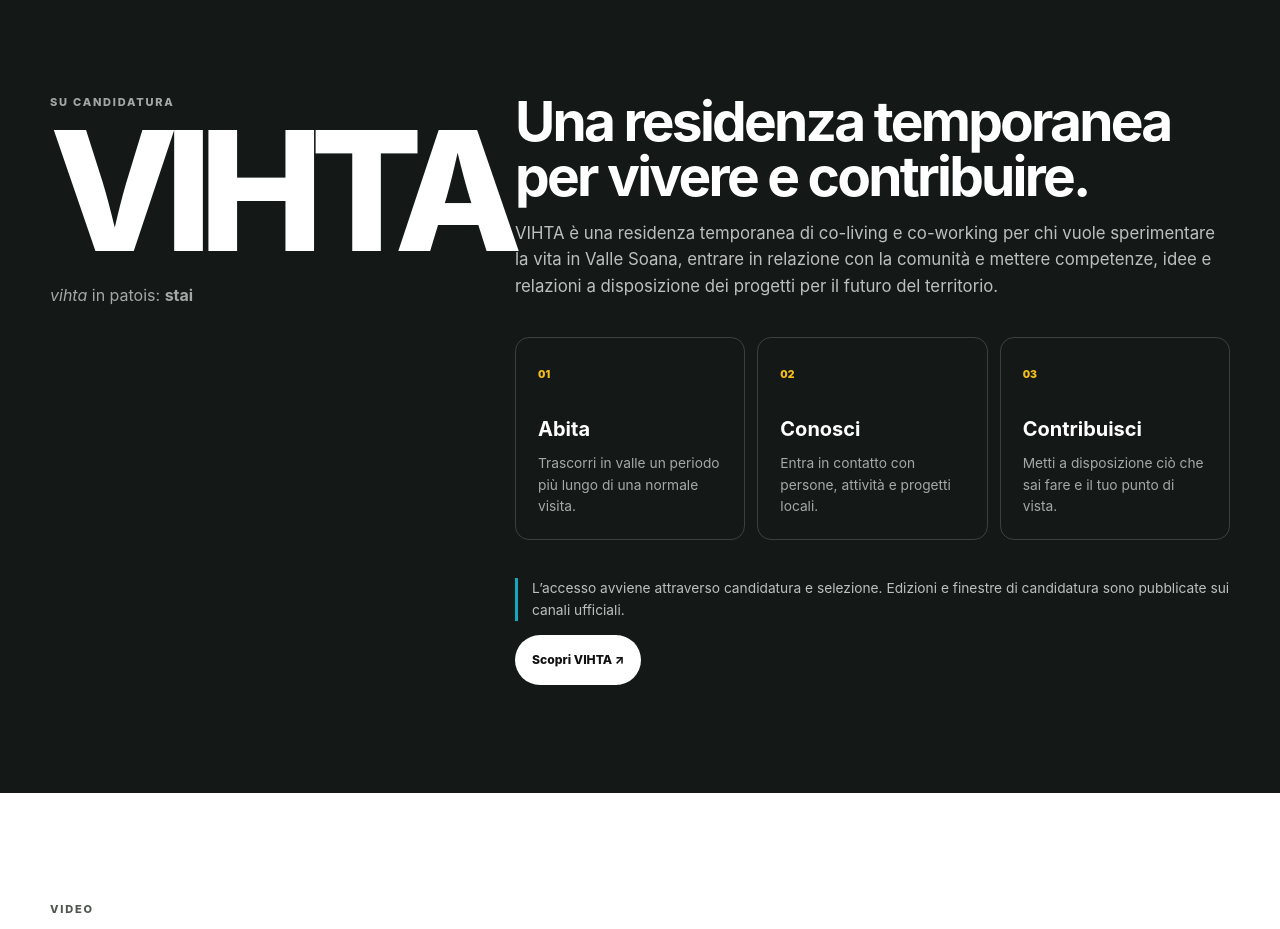
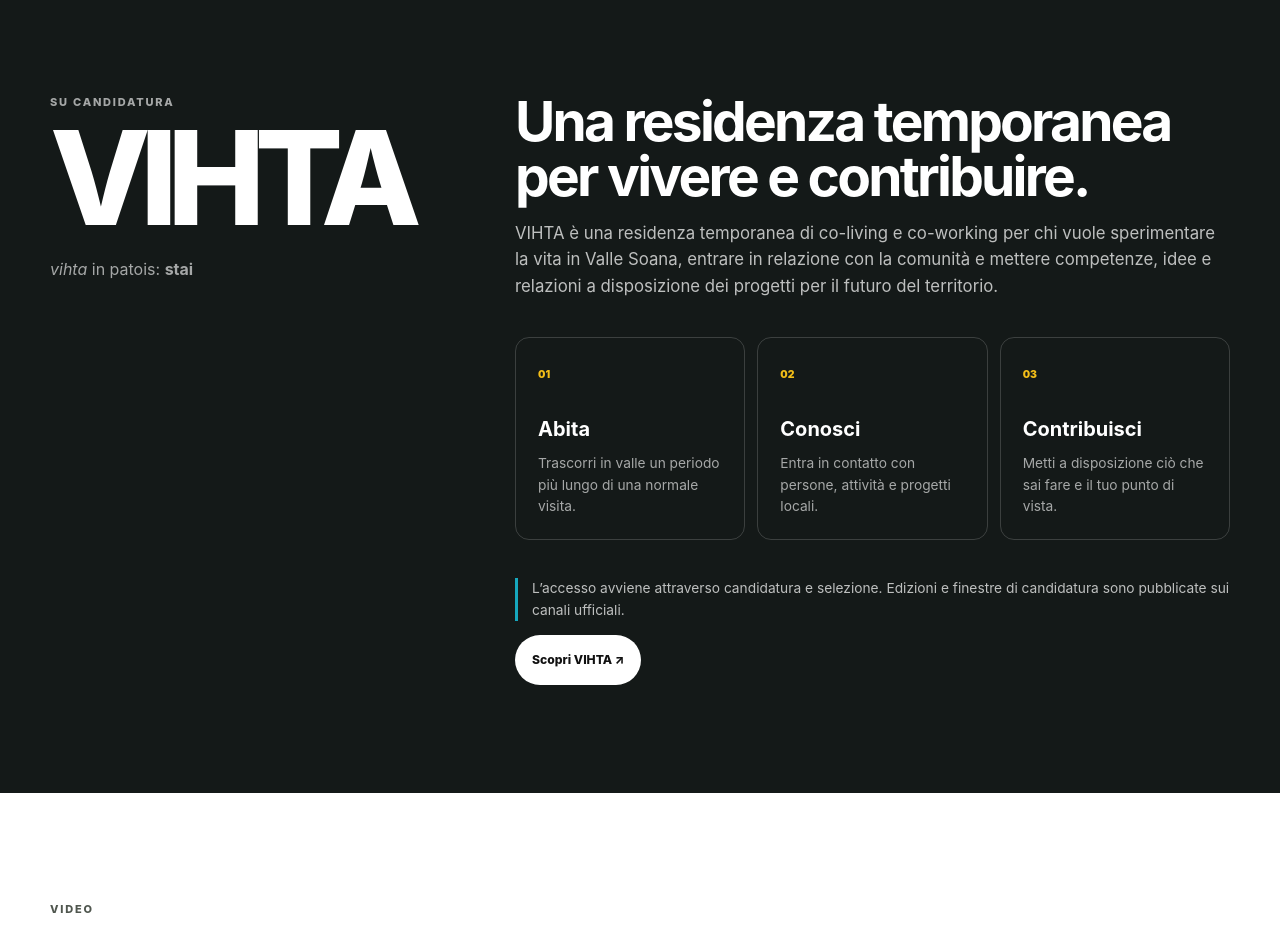
Before and after one commit to Comunita-Sassifraga/ViviSoana-Web, a plain HTML site: page public/index.html in a window 1280 px wide. Shown: the part 7240-8169 px from the top of the page. Drawn offline with Linux system fonts and the light colour scheme.

Commit message:
Update styles.css

```diff
--- a/public/styles.css
+++ b/public/styles.css
@@ -287,3 +287,20 @@ body.menu-open .mobile-cta{display:none}
   .company-card h3{font-size:clamp(2rem,10vw,2.55rem)}
   .vihta-title-block h2{font-size:clamp(5.5rem,27vw,7rem)}
 }
+
+/* Evita la sovrapposizione nella sezione VIHTA */
+.vihta-title-block {
+  min-width: 0;
+  container-type: inline-size;
+}
+
+.vihta-title-block h2 {
+  font-size: clamp(3rem, 8vw, 8rem);
+  white-space: nowrap;
+}
+
+@supports (font-size: 1cqi) {
+  .vihta-title-block h2 {
+    font-size: clamp(3rem, 34cqi, 12rem);
+  }
+}
```
